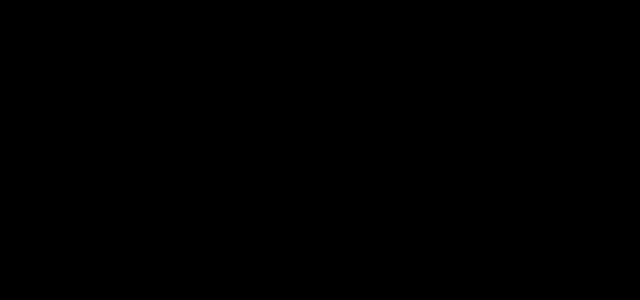
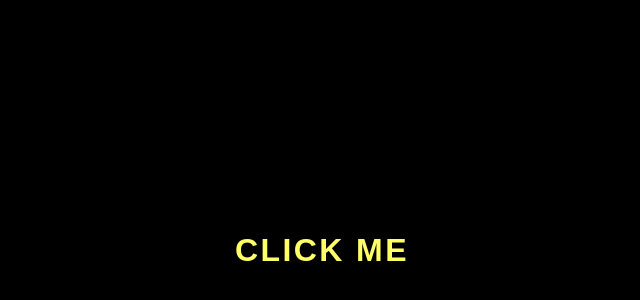
Before and after one commit to isoboroff/trec-crawl, a plain HTML site: page index.html in a window 1280 px wide. Shown: the whole page, without its empty margins (318-958 px from the left). Drawn offline with nearby package versions, Linux system fonts and the light colour scheme; a web font is replaced by a local one.

Commit message:
Update index.html

```diff
--- a/index.html
+++ b/index.html
@@ -17,6 +17,7 @@
     <source src="intro.ogg" type="audio/ogg" />
     <source src="intro.mp3" type="audio/mpeg" />
   </audio>
+  <section class="start">CLICK ME</section>
 
   <div class="animation">
 
```
